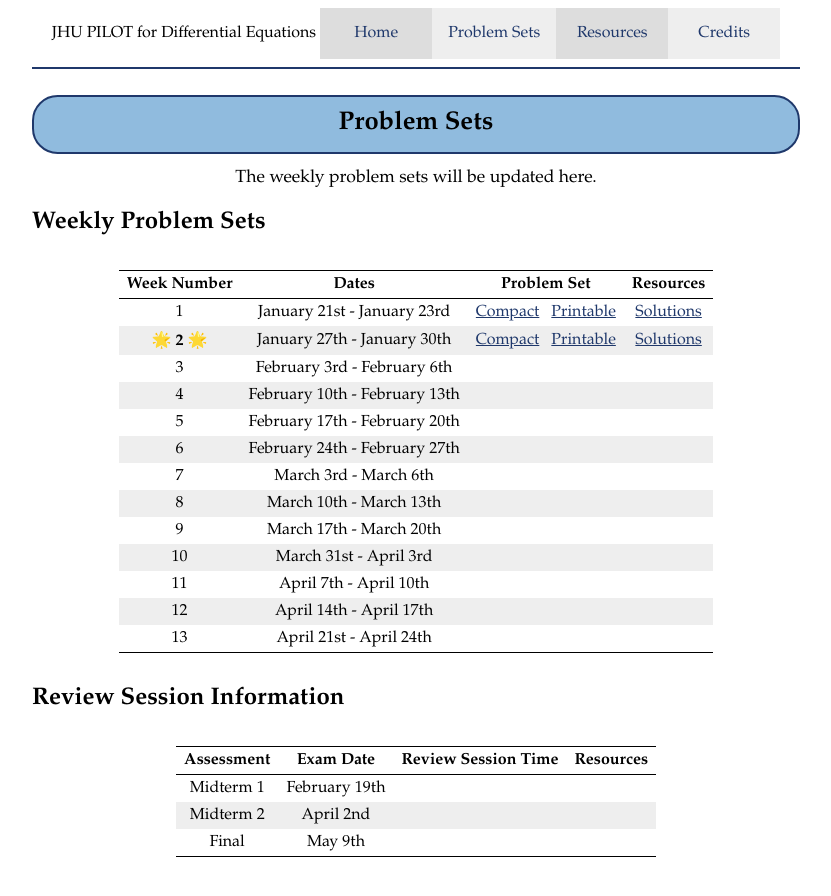
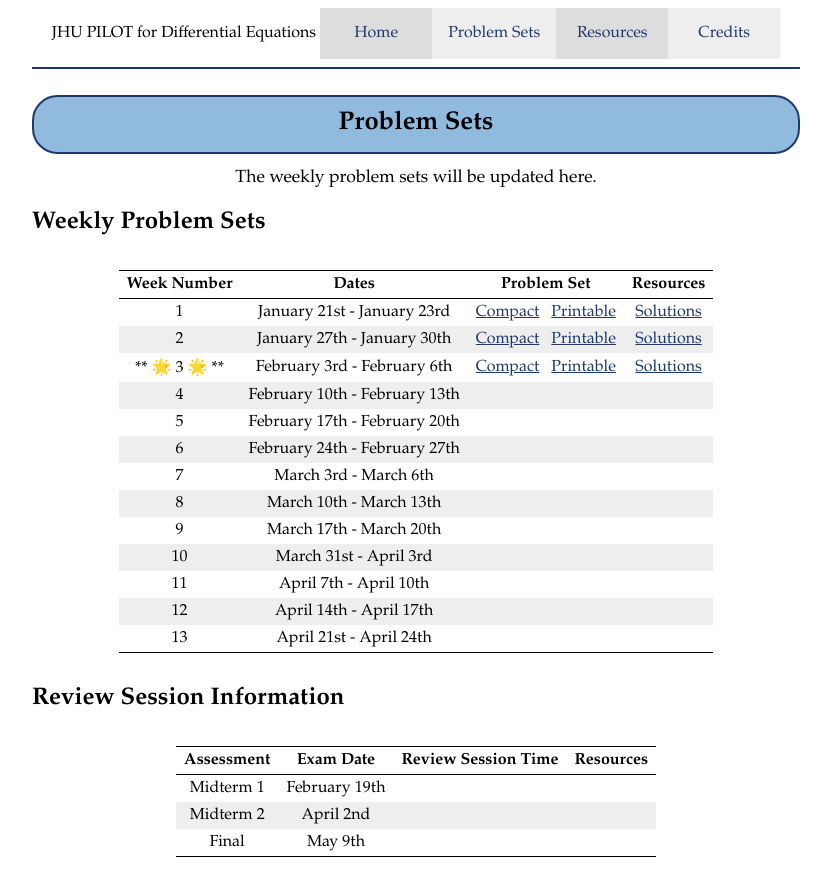
Before and after one commit to JHU-ODE-PILOT/SP25, a Jekyll site: the page built from problem_sets.md, in a window 1280 px wide. Shown: the top 896 px of the page, without its empty margins (224-1055 px from the left). Built offline with Jekyll 4.4.1, drawn with Linux system fonts in a browser that asks for light colours.

Commit message:
Week 3 updates

```diff
--- a/problem_sets.md
+++ b/problem_sets.md
@@ -12,9 +12,9 @@ category: "problem_sets"
 
 | Week Number | Dates | Problem Set | Resources |
 |:-----------:|:-----:|:-----------:|:---------:|
-| 1 | January 21st - January 23rd | [Compact]({{site.baseurl}}/PSets/PSet1-ODEs-SP25-Compact.pdf) &nbsp; [Printable]({{site.baseurl}}/PSets/PSet1-ODEs-SP25-Extended.pdf) | [Solutions]({{site.baseurl}}/PSets/PSet1-ODEs-SP25-Solutions.pdf) |
-| **🌟 2 🌟** | January 27th - January 30th | [Compact]({{site.baseurl}}/PSets/PSet2-ODEs-SP25-Compact.pdf) &nbsp; [Printable]({{site.baseurl}}/PSets/PSet2-ODEs-SP25-Extended.pdf) | [Solutions]({{site.baseurl}}/PSets/PSet2-ODEs-SP25-Solutions.pdf) |
-| 3 | February 3rd - February 6th |  |  |
+| 1 | January 21st - January 23rd | [Compact]({{site.baseurl}}/PSets/1C.pdf) &nbsp; [Printable]({{site.baseurl}}/PSets/1E.pdf) | [Solutions]({{site.baseurl}}/PSets/1S.pdf) |
+| 2 | January 27th - January 30th | [Compact]({{site.baseurl}}/PSets/2C.pdf) &nbsp; [Printable]({{site.baseurl}}/PSets/2E.pdf) | [Solutions]({{site.baseurl}}/PSets/2S.pdf) |
+| ** 🌟 3 🌟 ** | February 3rd - February 6th |  [Compact]({{site.baseurl}}/PSets/3C.pdf) &nbsp; [Printable]({{site.baseurl}}/PSets/3E.pdf) | [Solutions]({{site.baseurl}}/PSets/3S.pdf)|
 | 4 | February 10th - February 13th |  |  |
 | 5 | February 17th - February 20th |  |  |
 | 6 | February 24th - February 27th |  |  |
```
Also changed, not shown: 15 other files.
